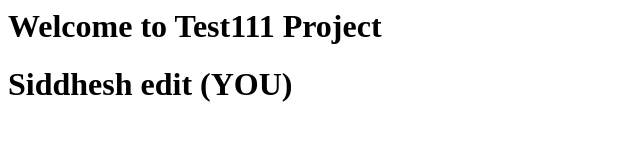
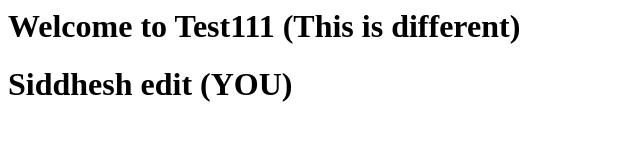
Before and after one commit to siddheshsuryavanshi-arch/Test111, a plain HTML site: page index.html in a window 1280 px wide. Shown: the whole page, without its empty margins (0-640 px from the left). Drawn offline with Linux system fonts and the light colour scheme.

Commit message:
Changed same line in conflict branch

```diff
--- a/index.html
+++ b/index.html
@@ -1,2 +1,2 @@
-<h1>Welcome to Test111 Project</h1>
+<h1>Welcome to Test111 (This is different)</h1>
 <h1>Siddhesh edit (YOU)</h1>
```
